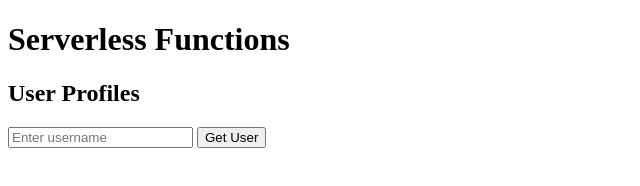
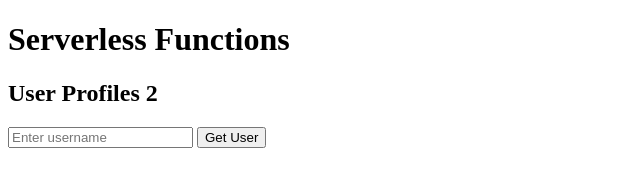
Before and after one commit to PawtucketCoder/scenejunction-serverless-functions, a website: page public/index.html in a window 1280 px wide. Shown: the full height of the page, 0-640 px from the left. Drawn offline with Linux system fonts and the light colour scheme.

Commit message:
updated index

```diff
--- a/public/index.html
+++ b/public/index.html
@@ -10,7 +10,7 @@
 
 <body>
   <h1>Serverless Functions</h1>
-  <h2>User Profiles</h2>
+  <h2>User Profiles 2</h2>
   <input type="text" id="username-field" placeholder="Enter username" />
   <button id="fetch-user-btn">Get User</button>
   <div id="response-output"></div>
```
